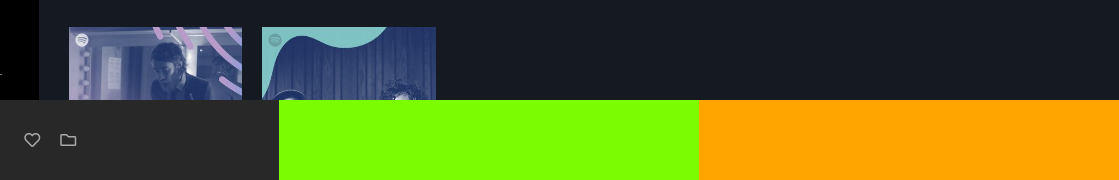
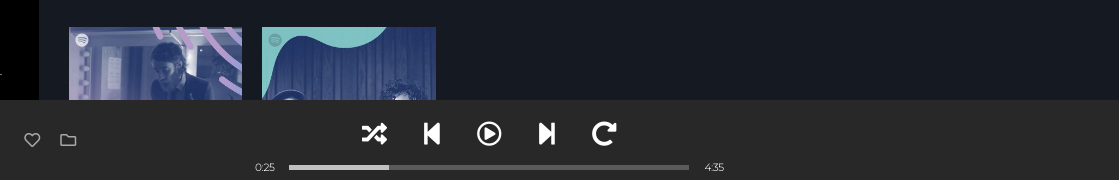
Before and after one commit to GianniPio/html-css-spotifyweb, a plain HTML site: page index.html in a window 1280 px wide. Shown: the part 620-800 px from the top of the page, 161-1280 px from the left. Drawn offline with Linux system fonts and the light colour scheme.

Commit message:
buttons and playback bar

```diff
--- a/css/style.css
+++ b/css/style.css
@@ -275,14 +275,41 @@ main {
 }
 
 .footer-center {
-    background-color: lawngreen;
     width: 100%;
     display: flex;
     justify-content: center;
+    align-items: center;
+    flex-direction: column ;
+}
+
+.footer-center .icon i {
+    color: white;
+    margin: 15px 15px;
+    font-size: 25px;
+}
+
+.playback {
+    color: white;
+    font-size: 10px;
+    font-weight: bold;
+    display: flex;
+    align-items: center;
+}
+
+.bar {
+    background-color: #5a5a5a;
+    height: 5px;
+    width: 400px;
+    margin: 0 15px;
+}
+
+.bar-playback {
+    background-color: #c1c1c1;
+    height: 100%;
+    width: 25%;
 }
 
 .footer-dx {
-    background-color: orange;
     width: 100%;
     display: flex;
     justify-content: flex-end;
--- a/index.html
+++ b/index.html
@@ -218,10 +218,33 @@
 
             <i class="far fa-heart"></i>
             <i class="far fa-folder"></i>
+
         </div>
 
         <!-- Centro del footer -->
-        <div class="footer-center"></div>
+        <div class="footer-center">
+
+            <!-- Icone della riproduzione -->
+            <div class="icon">
+                <i class="fas fa-random"></i>
+                <i class="fas fa-step-backward"></i>
+                <i class="far fa-play-circle"></i>
+                <i class="fas fa-step-forward"></i>
+                <i class="fas fa-redo-alt"></i>
+            </div>
+
+            <!-- Barra di riproduzione -->
+            <div class="playback">
+
+               0&colon;25
+               <div class="bar">
+                   <div class="bar-playback"></div>
+               </div>
+               4&colon;35
+
+            </div>
+
+        </div>
 
         <!-- Destra del footer -->
         <div class="footer-dx"></div>
```
